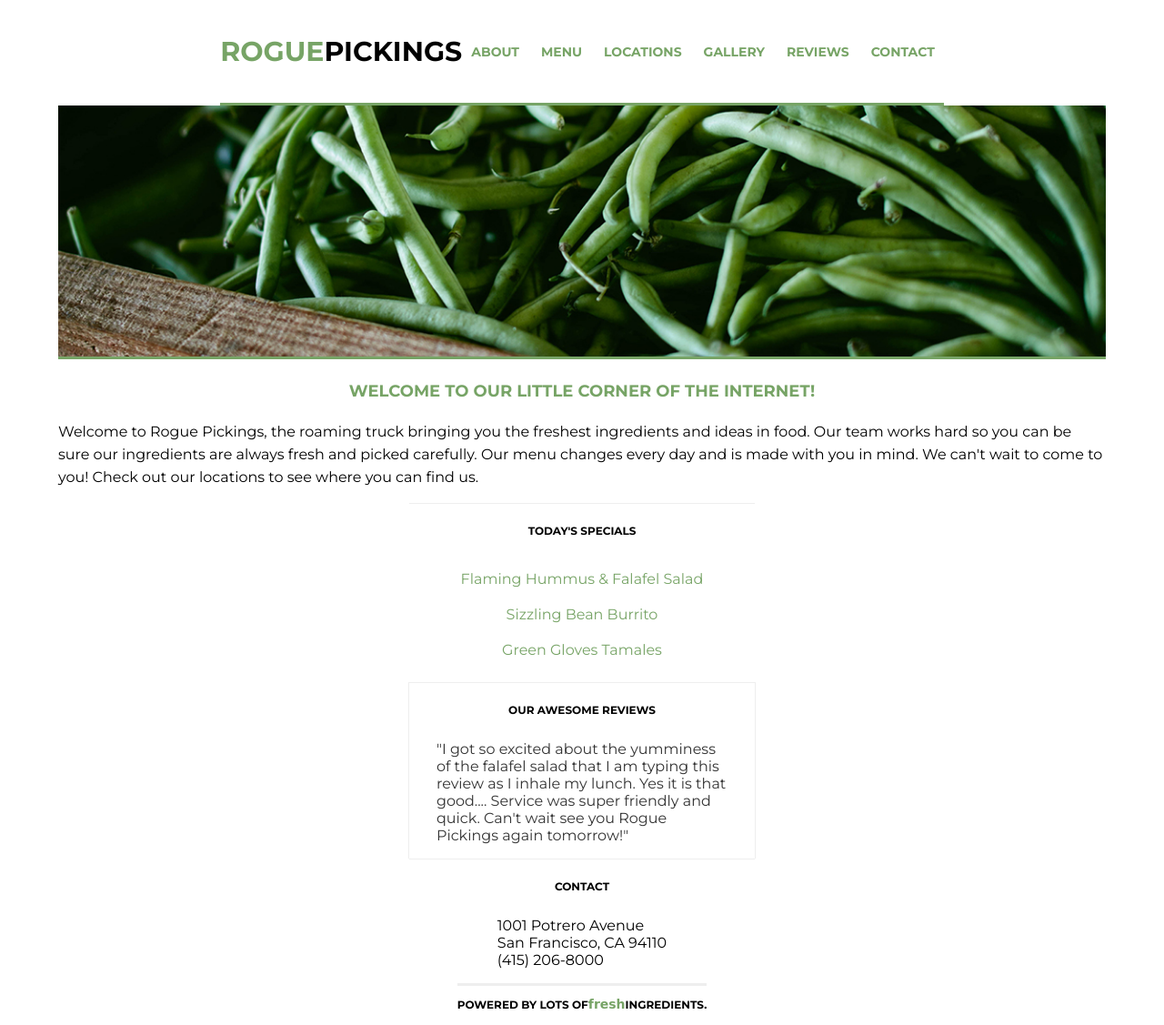
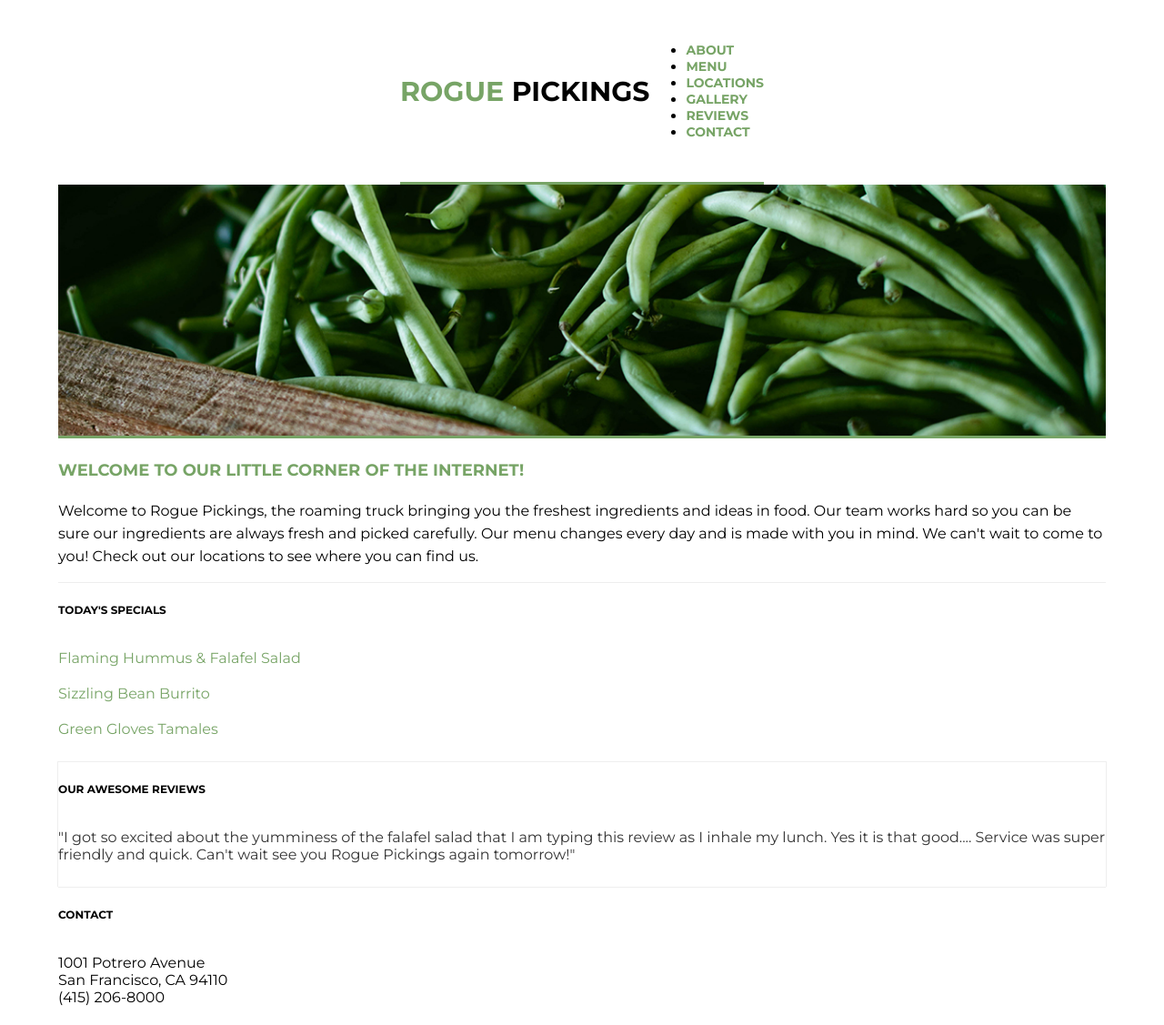
Before and after one commit to kmichaud21/206-rogue-pickings-starter-2, a plain HTML site: page index.html in a window 1280 px wide. Shown: the top 1127 px of the page at 91% size. Drawn offline with Linux system fonts and the light colour scheme; a web font is replaced by a local one.

Commit message:
updated code

```diff
--- a/css/main.css
+++ b/css/main.css
@@ -4,7 +4,7 @@ html {
 
 body {
 	font-family: 'Montserrat', Helvetica, Arial, sans-serif;
-    display: flex;
+    display:flex;
     justify-content: center;
     align-items: center;
     font-size: 1 em;
@@ -27,7 +27,7 @@ h3 {
 	color: black;
 	text-transform: uppercase;
 	font-weight: 700;
-    display: flex;
+
     justify-content: center;
     align-items: center;
     flex-flow: row wrap;
@@ -45,7 +45,7 @@ h3 {
 
 p {
 	font-size: 14px;
-	display: flex;
+
     justify-content: center;
     align-items: center;
     flex-flow: column;
@@ -67,7 +67,7 @@ header {
 header h1 {
 
 	margin: 0;
-	padding: 38px 0;
+
 }
 header h1 span {
 	color: #77a466;
@@ -79,20 +79,21 @@ header nav {
     display: flex;
     justify-content: center;
     align-items: center;
-    flex-flow: row wrap;
+
+
 
 }
 header nav ul {
 	margin: 0;
-	padding: 0;
+	padding: 30;
 
 }
 header nav ul li {
 	text-transform: uppercase;
 	font-weight: 700;
 	font-size: 14px;
-	padding: 0 10px;
-	display: inline;
+	padding: 10 10px;
+
 }
 header nav ul li a{
 	text-decoration: none;
@@ -103,10 +104,12 @@ header nav ul li a{
 .top-section,
 .bottom-section {
 	margin: 0 auto;
+    max-width: inherit;
     display: flex;
     justify-content: center;
     align-items: center;
-    flex-flow: column;
+    flex-direction: column;
+
 
 
 }
@@ -138,7 +141,7 @@ header nav ul li a{
 .section-one,
 .section-two,
 .section-three {
-	width: 33%;
+	width: 100%;
 
 
 	border-top: 1px solid #eee;
@@ -155,30 +158,36 @@ header nav ul li a{
 
 .section-two h3,
 .section-three h3 {
-	padding: 10px 30px;
+	padding: 10px 0px;
 }
 
 .menu {
 	list-style: none;
 	padding: 0;
+
 }
 .menu li {
 	padding: 10px 0;
 	color:#77a466;
     display: flex;
-    justify-content: center;
+    justify-content:flex-start;
     align-items: center;
     flex-flow: row wrap;
 }
 
 .reviews {
 	color: #333;
+    padding: 10px 0;
 	font-size: 16px;
-
+    display: flex;
+    justify-content:flex-start;
+    align-items: center;
+    flex-flow: row wrap;
 }
 
 .address {
 	font-size: 16px;
+    padding: 10px 0;
 
 }
 
```
Also changed, not shown: index.html (+0 -1 lines).
